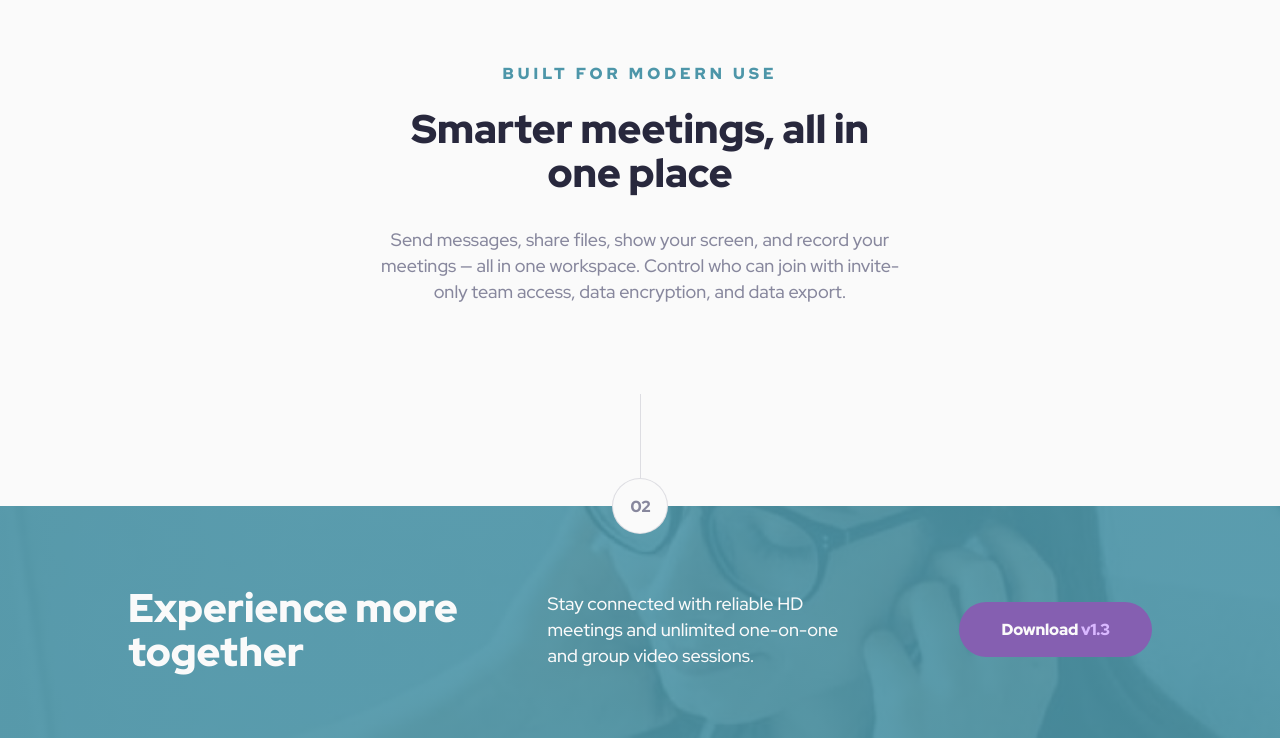
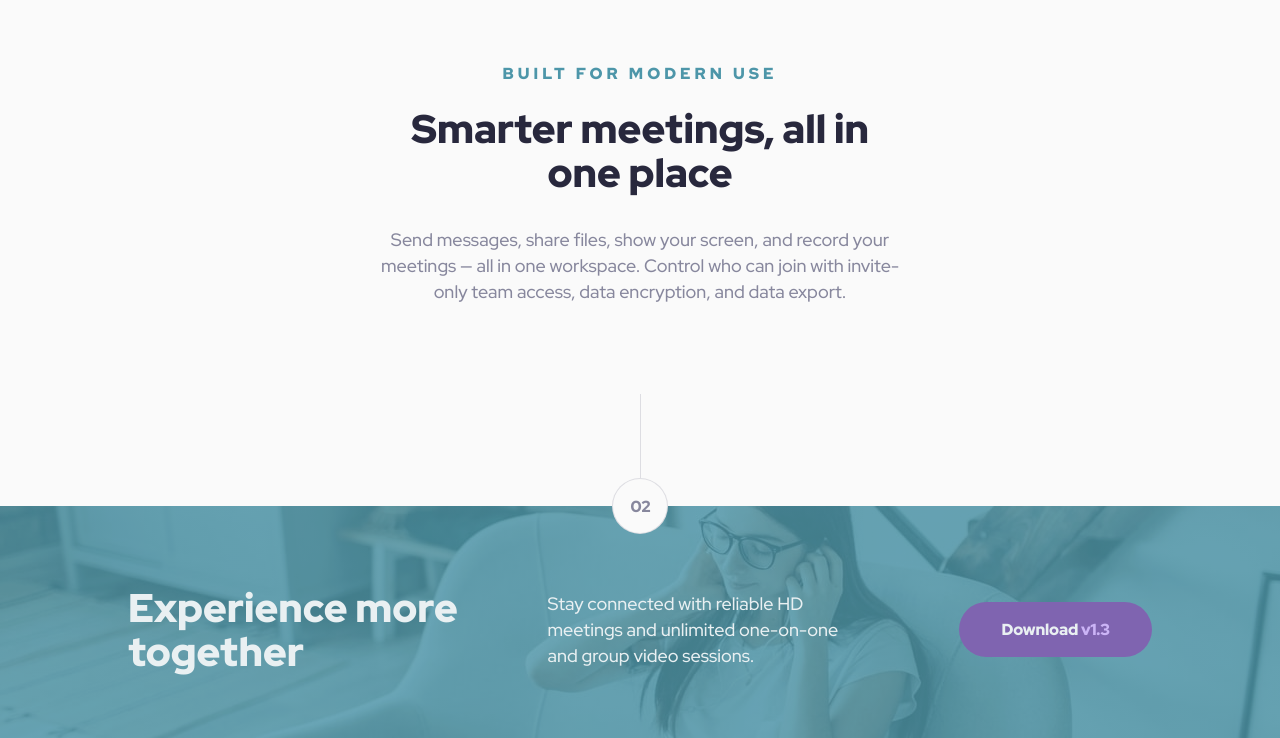
Before and after one commit to nikoescobal/fem-meet-landing-page, a website built with Parcel: page src/index.html in a window 1280 px wide. Shown: the part 1030-1768 px from the top of the page. Built offline with nearby package versions, Linux system fonts and the light colour scheme; files whose address does not match are found by name.

Commit message:
Fix overlay for footer

```diff
--- a/src/index.html
+++ b/src/index.html
@@ -80,6 +80,7 @@
   <footer>
     <div id="footer-container">
       <div id="footer-text">
+        <div class="color-overlay"></div>
         <p>Experience more together</p>
         <p>Stay connected with reliable HD meetings and unlimited one-on-one and group video sessions.</p>
         <button>Download<span>&nbsp;v1.3</span></button>
--- a/src/scss/_sectionmarkers.scss
+++ b/src/scss/_sectionmarkers.scss
@@ -33,5 +33,6 @@
     width: 3.5rem;
     height: 3.5rem;
     background: $white;
+    z-index: 10;
   }
 }
--- a/src/scss/main.scss
+++ b/src/scss/main.scss
@@ -449,16 +449,33 @@
 
 footer {
   #footer-container {
+    position: relative;
     background: linear-gradient(
         to top,
-        rgba(77, 150, 169, 0.9),
-        rgba(77, 150, 169, 0.9)
+        rgba(77, 150, 169, 0.8),
+        rgba(77, 150, 169, 0.8)
       ),
       url("../assets/mobile/image-footer.jpg");
     background-size: cover;
-    background-position: 40% 20%;
     background-repeat: no-repeat;
-    width: 100%;
+
+    @include md {
+      background: linear-gradient(
+          to top,
+          rgba(77, 150, 169, 0.8),
+          rgba(77, 150, 169, 0.8)
+        ),
+        url("../assets/tablet/image-footer.jpg");
+    }
+
+    @include lg {
+      background: linear-gradient(
+          to top,
+          rgba(77, 150, 169, 0.8),
+          rgba(77, 150, 169, 0.8)
+        ),
+        url("../assets/desktop/image-footer.jpg");
+    }
 
     #footer-text {
       @include card-text;
@@ -475,7 +492,7 @@
         padding: 7.25rem 10.313rem 6.5rem;
       }
 
-      p:nth-child(1) {
+      p:nth-child(2) {
         font-size: 2rem;
         line-height: 2.25rem;
         font-weight: 900;
@@ -498,7 +515,7 @@
         }
       }
 
-      p:nth-child(2) {
+      p:nth-child(3) {
         font-size: 1.125rem;
         line-height: 1.625rem;
         font-weight: 500;
@@ -543,5 +560,22 @@
         }
       }
     }
+
+    .color-overlay {
+      width: 100%;
+      height: 100%;
+      background-color: $teal;
+      opacity: 0.1;
+      position: absolute;
+      margin: -5.75rem 0 0 0;
+
+      @include lg {
+        margin: -1rem 0 0 -8rem;
+      }
+
+      @include xl {
+        margin: -1rem 0 0 -10.313rem;
+      }
+    }
   }
 }
```
Also changed, not shown: dist/image-footer.6704c723.jpg (added), dist/image-footer.7b36653d.jpg (added), dist/index.html, 3 other files.
